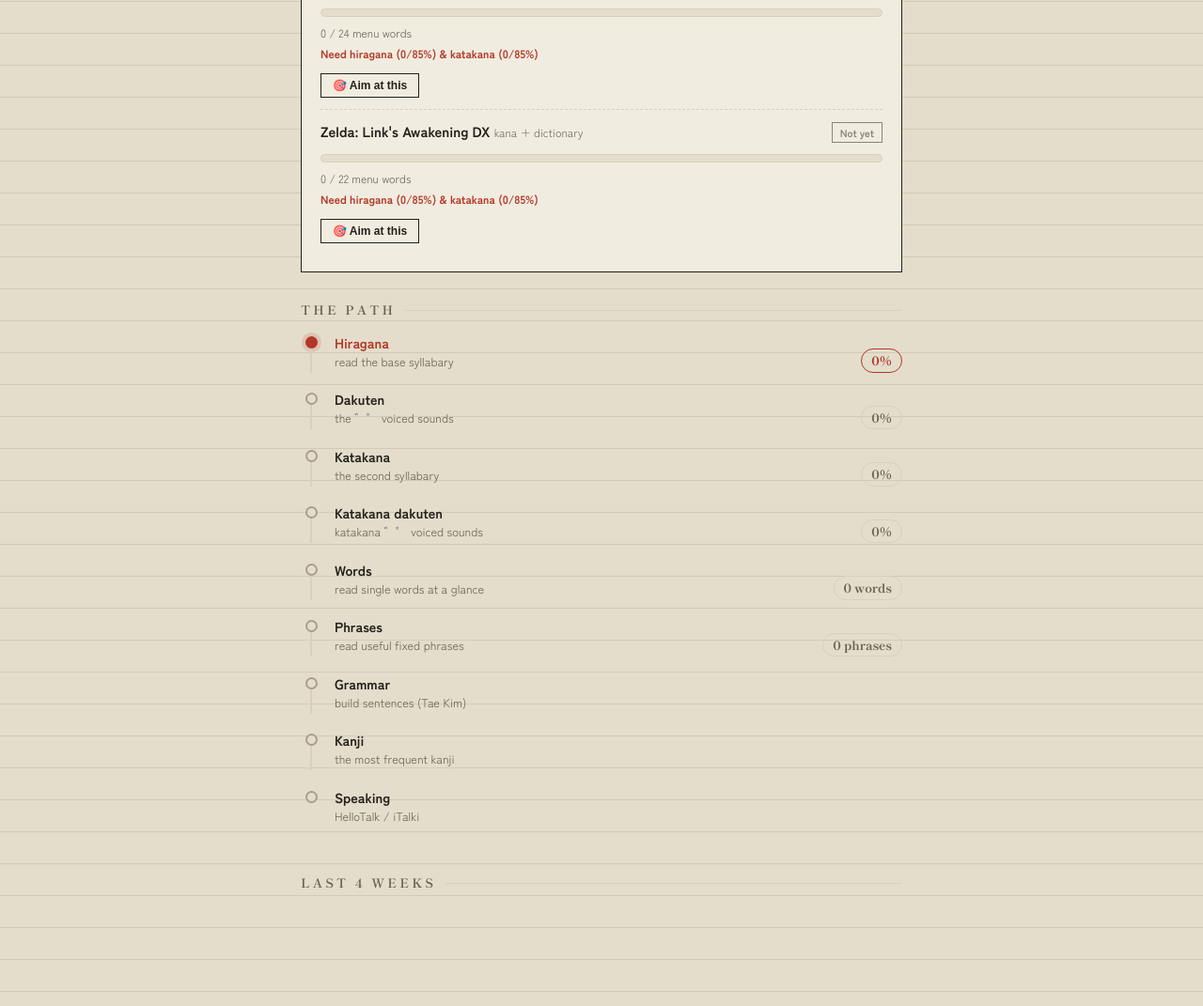
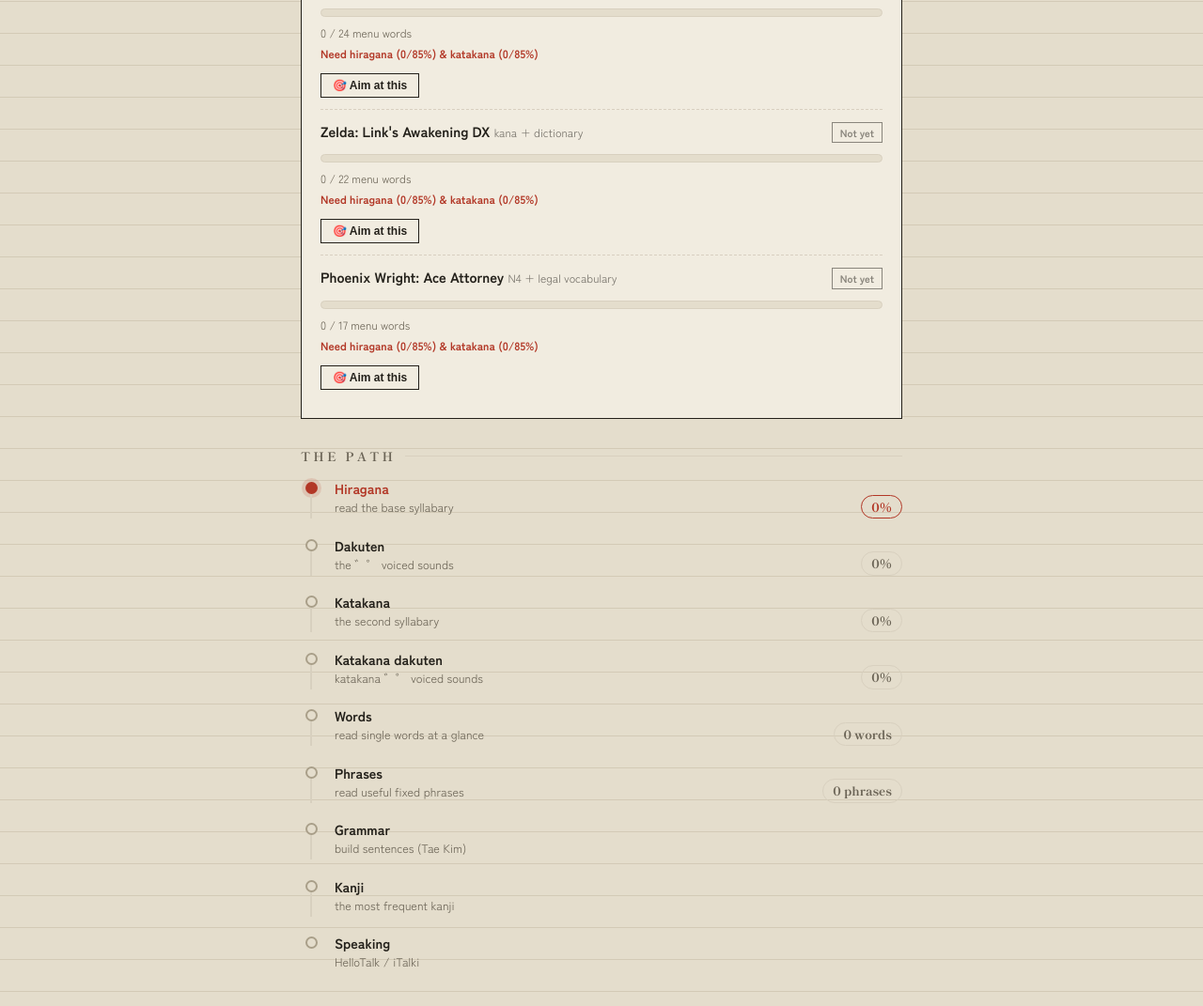
Before and after one commit to Baimason/nikka-tracker, a plain HTML site: page index.html in a window 1280 px wide. Shown: the part 849-1920 px from the top of the page at 94% size. Drawn offline with Linux system fonts and the light colour scheme.

Commit message:
Se agrega Phoenix Wright a la lista de juegos target

```diff
--- a/index.html
+++ b/index.html
@@ -1906,7 +1906,22 @@
         {jp:'いこう',romaji:'ikou',es:'¡vamos!',en:"let's go!",note:'～こう = «hagamos»'},
         {jp:'これをつかう',romaji:'kore o tsukau',es:'usar esto',en:'use this',parts:['これ','を','つかう'],note:'これ + を + verbo'}
       ]
-    }
+    },
+    'gyakuten-saiban': {
+      patterns:[
+        {pat:'と + むじゅんしている', es:'«Contradice a X». と se usa para decir "con", marcando contra qué choca el testimonio.'},
+        {pat:'うそ + を + つく', es:'Expresión fija: «Decir mentiras». を marca la mentira como el objeto.'},
+        {pat:'～は + あなた + だ', es:'«X eres tú». Clásica frase de acusación en la corte.'}
+      ],
+      phrases:[
+        {jp:'しょうことむじゅんしている',romaji:'shouko to mujun shite iru',es:'contradice la evidencia',en:'it contradicts the evidence',parts:['しょうこ','と','むじゅん','している'],note:'と = «con» · むじゅんしている = «está contradiciendo»'},
+        {jp:'しょうげんとむじゅんしている',romaji:'shougen to mujun shite iru',es:'contradice el testimonio',en:'it contradicts the testimony',parts:['しょうげん','と','むじゅん','している'],note:'と = «con»'},
+        {jp:'うそをついている',romaji:'uso o tsuite iru',es:'está mintiendo',en:'is lying',parts:['うそ','を','ついている'],note:'うそをつく = «mentir» (estado continuo: ついている)'},
+        {jp:'はんにんはあなただ',romaji:'hannin wa anata da',es:'el culpable eres tú',en:'the culprit is you',parts:['はんにん','は','あなた','だ'],note:'A は B だ = Acusación directa'},
+        {jp:'しょうこはある',romaji:'shouko wa aru',es:'hay pruebas',en:'there is evidence',parts:['しょうこ','は','ある'],note:'は marca el tema. ある = «hay / existen» (cosas)'},
+        {jp:'しょうげんをはじめる',romaji:'shougen o hajimeru',es:'comenzar el testimonio',en:'begin testimony',parts:['しょうげん','を','はじめる'],note:'を marca el objeto. はじめる = «comenzar»'}
+      ]
+    },
   };
 
   /* Fold opening-pack phrases into PHRASES (dedup by jp), carrying the note. */
@@ -2534,6 +2549,32 @@
         {jp:'リンク',romaji:'rinku',es:'Link (protagonista)',en:'Link',emoji:'🗡️'},
         {jp:'マリン',romaji:'marin',es:'Marin (personaje)',en:'Marin',emoji:'👧'}
       ]
+    },
+    {
+      id: 'gyakuten-saiban', rung: 5,
+      name: { es: 'Phoenix Wright (Gyakuten Saiban)', en: 'Phoenix Wright: Ace Attorney' },
+      mode: { es: 'N4 + vocabulario legal', en: 'N4 + legal vocabulary' },
+      words: [
+        /* Jerga de la corte */
+        {jp: 'さいばん', romaji: 'saiban', es: 'juicio', en: 'trial', emoji: '⚖️'},
+        {jp: 'べんごし', romaji: 'bengoshi', es: 'abogado defensor', en: 'defense attorney', emoji: '💼'},
+        {jp: 'けんじ', romaji: 'kenji', es: 'fiscal', en: 'prosecutor', emoji: '🍷'},
+        {jp: 'さいばんちょう', romaji: 'saibanchou', es: 'juez', en: 'judge', emoji: '👨‍⚖️'},
+        {jp: 'しょうこ', romaji: 'shouko', es: 'prueba / evidencia', en: 'evidence', emoji: '📁'},
+        {jp: 'しょうげん', romaji: 'shougen', es: 'testimonio', en: 'testimony', emoji: '🗣️'},
+        {jp: 'しょうにん', romaji: 'shounin', es: 'testigo', en: 'witness', emoji: '👁️'},
+        {jp: 'むじゅん', romaji: 'mujun', es: 'contradicción', en: 'contradiction', emoji: '❌'},
+        {jp: 'うそ', romaji: 'uso', es: 'mentira', en: 'lie', emoji: '🤥'},
+        /* Jerga de crimen */
+        {jp: 'じけん', romaji: 'jiken', es: 'caso / incidente', en: 'case / incident', emoji: '🚨'},
+        {jp: 'はんにん', romaji: 'hannin', es: 'culpable / criminal', en: 'culprit', emoji: '👤'},
+        {jp: 'ひがいしゃ', romaji: 'higaisha', es: 'víctima', en: 'victim', emoji: '🩸'},
+        {jp: 'ひこくにん', romaji: 'hikokunin', es: 'acusado', en: 'defendant', emoji: '😨'},
+        {jp: 'ゆうざい', romaji: 'yuuzai', es: 'culpable (veredicto)', en: 'guilty', emoji: '🔨'},
+        {jp: 'むざい', romaji: 'muzai', es: 'inocente (veredicto)', en: 'not guilty', emoji: '🕊️'},
+        {jp: 'きおく', romaji: 'kioku', es: 'memoria / recuerdos', en: 'memory', emoji: '🧠'},
+        {jp: 'いと', romaji: 'ito', es: 'intención', en: 'intent', emoji: '💭'}
+      ]
     }
     /* ── add more games here: paste an object with its own word list ── */
   ];
@@ -2767,7 +2808,11 @@
     'ゆめ':'夢','ようせい':'妖精','よこ':'横','よっつ':'四つ','よむ':'読む','よる':'夜',
     'よわい':'弱い','よん':'四','りょこう':'旅行','りんご':'林檎','れい':'零','れきし':'歴史',
     'れんしゅう':'練習','ろく':'六','わざ':'技','わすれる':'忘れる','わたし':'私','わらう':'笑う',
-    'わるい':'悪い'
+    'わるい':'悪い',
+    'さいばん':'裁判', 'べんごし':'弁護士', 'けんじ':'検事', 'しょうこ':'証拠',
+    'しょうげん':'証言', 'しょうにん':'証人', 'むじゅん':'矛盾', 'うそ':'嘘',
+    'じけん':'事件', 'はんにん':'犯人', 'ひがいしゃ':'被害者', 'ひこくにん':'被告人',
+    'ゆうざい':'有罪', 'むざい':'無罪', 'さいばんちょう':'裁判長', 'きおく':'記憶', 'いと':'意図'
   };
   function ensureKanji(){ if(!state.exercises)state.exercises={};
     if(!state.exercises.kanji)state.exercises.kanji={box:{},learned:{},due:{},leech:{},daily:{}};
```
